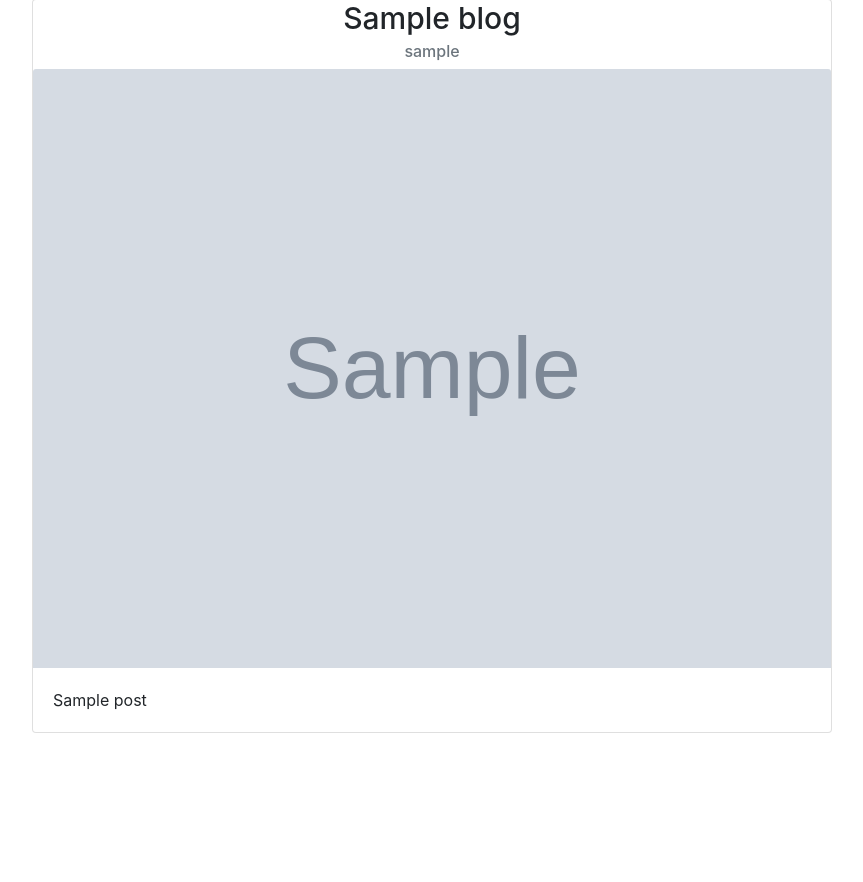
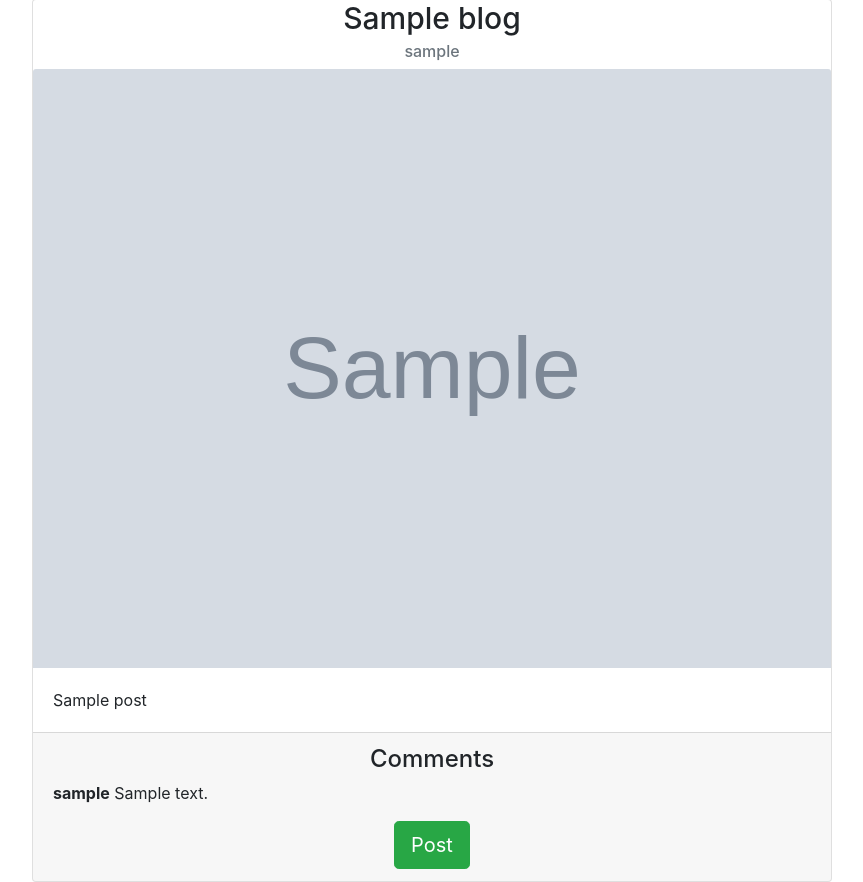
Before and after one commit to donaldkiplagat/Neighbourhood-Watch, a Django app: template hood/templates/view_blog.html in a window 1280 px wide. Shown: the part 67-949 px from the top of the page, without its empty margins (53-916 px from the left). Before the commit the page ends 800 px from the top, so only its background shows below. Run offline with Django 3.2, Linux system fonts and the light colour scheme; the template is opened without the code that fills it: most values are stand-ins (such as "Sample title", 1, 10 or a date in 2020); grey boxes marked "Sample" are stand-in pictures; some libraries are stand-ins or nearby versions.

Commit message:
Comments added

```diff
--- a/hood/models.py
+++ b/hood/models.py
@@ -95,3 +95,8 @@
 
     def __str__(self):
         return self.title
+
+class Comment(models.Model):
+    comment = models.CharField(max_length=300)
+    username = models.ForeignKey(User,on_delete=models.CASCADE)
+    post = models.ForeignKey(BlogPost,on_delete=models.CASCADE)
--- a/hood/templates/view_blog.html
+++ b/hood/templates/view_blog.html
@@ -1,6 +1,7 @@
 {% extends 'base.html' %}
 {% load static %}
 {% load staticfiles %}
+{% load bootstrap3 %}
 
 
 {% block content %}
@@ -22,6 +23,29 @@
 
     <p class="card-text">{{blog.post | safe}}</p>
   </div>
+  <div class="card-footer">
+    {% if comments%}
+    <h4 class="text-center">Comments</h4>
+      {% for comment in comments %}
+      <p>
+        <strong>{{comment.username.username}}</strong> {{comment.comment}}
+      </p>
+      {% endfor %}
+
+    {%else %}
+    <h3 class="text-center">No votes made for this site yet</h3>
+    <hr>
+    {% endif %}
+
+    <form  action="/view/blog/{{blog.id}}" method="post" enctype="multipart/form-data">
+      {%csrf_token%}
+
+      {% bootstrap_form form%}
+      <div class="text-center">
+      <input id="votes-input"type="submit" class="btn btn-success btn-lg" value="Post">
+    </div>
+    </form>
+  </div>
 </div>
 
 </div>
@@ -37,5 +61,8 @@
 h6{
   text-align: center;
 }
+label{
+  display: none;
+}
 </style>
 {% endblock %}
```
Also changed, not shown: hood/forms.py (+6 -1 lines), hood/views.py (+19 -3 lines), hood/migrations/0002_comment.py (added), media/post/car4_WoXlWIm.jpeg (added).
